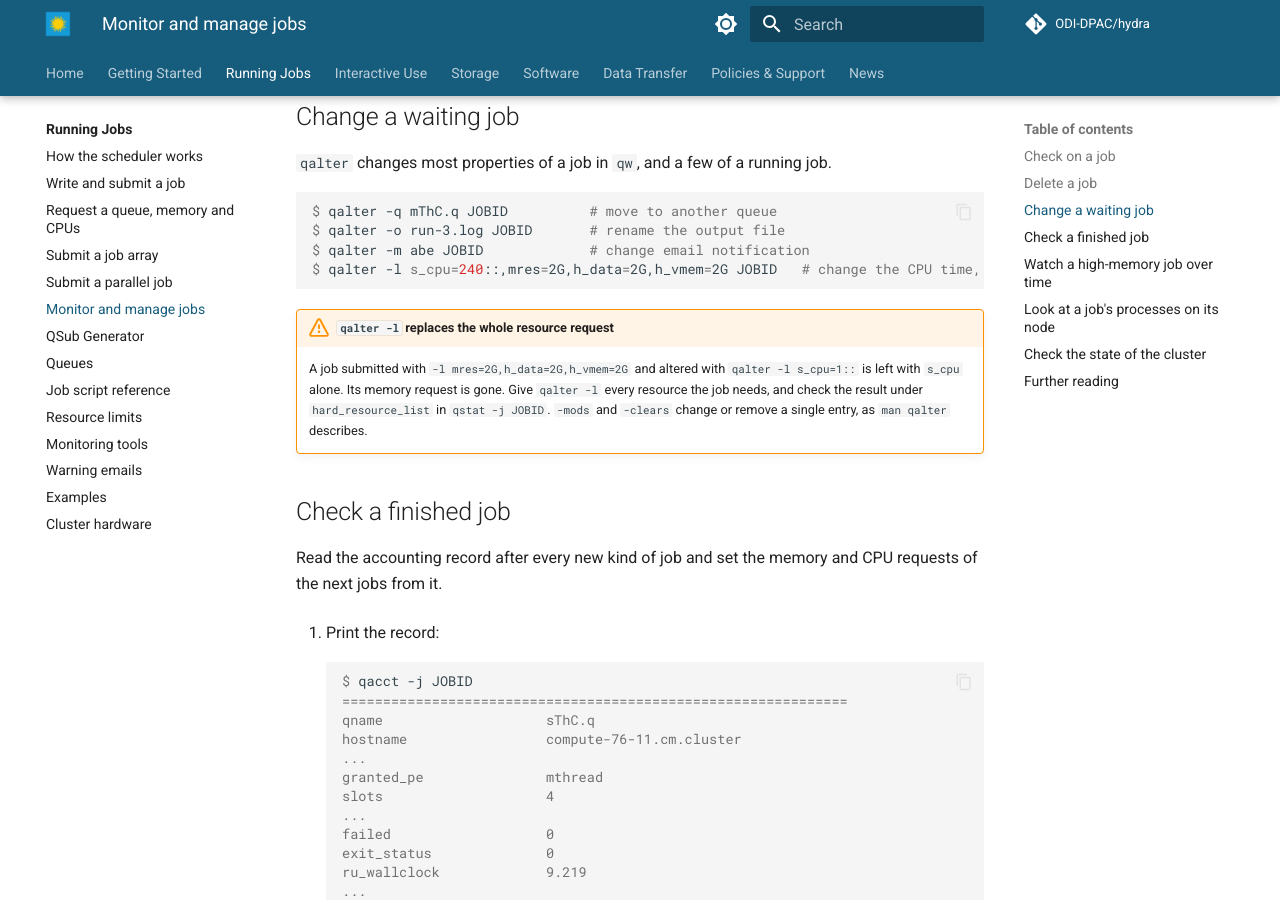
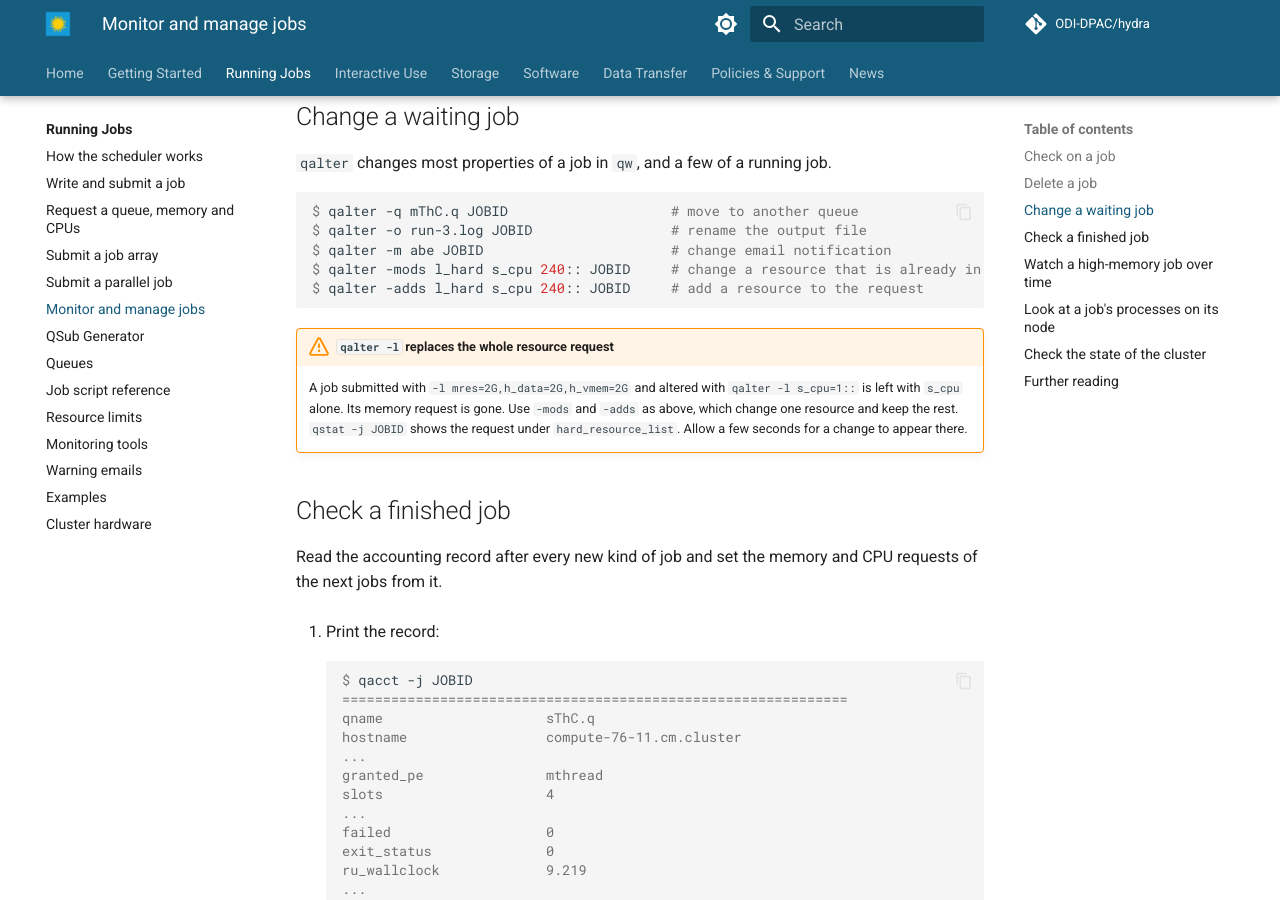
Before and after one commit to ODI-DPAC/hydra, an MkDocs documentation site: the page built from docs/jobs/monitoring.md, in a window 1280 px wide and 900 px high, scrolled down 1536 px. Built offline with MkDocs 1.6.1 and Material for MkDocs 9.7.7, drawn with Linux system fonts in a browser that asks for light colours; comment, search, counter and statistics services are not loaded.

Commit message:
monitoring: change one resource with qalter -mods or -adds

````diff
--- a/docs/jobs/monitoring.md
+++ b/docs/jobs/monitoring.md
@@ -66,15 +66,16 @@ Once a job is submitted, you watch it with `qstat`, change it with `qalter`, del
 `qalter` changes most properties of a job in `qw`, and a few of a running job.
 
 ```console
-$ qalter -q mThC.q JOBID          # move to another queue
-$ qalter -o run-3.log JOBID       # rename the output file
-$ qalter -m abe JOBID             # change email notification
-$ qalter -l s_cpu=240::,mres=2G,h_data=2G,h_vmem=2G JOBID   # change the CPU time, repeating the memory request
+$ qalter -q mThC.q JOBID                    # move to another queue
+$ qalter -o run-3.log JOBID                 # rename the output file
+$ qalter -m abe JOBID                       # change email notification
+$ qalter -mods l_hard s_cpu 240:: JOBID     # change a resource that is already in the request
+$ qalter -adds l_hard s_cpu 240:: JOBID     # add a resource to the request
 ```
 
 !!! warning "`qalter -l` replaces the whole resource request"
 
-    A job submitted with `-l mres=2G,h_data=2G,h_vmem=2G` and altered with `qalter -l s_cpu=1::` is left with `s_cpu` alone. Its memory request is gone. Give `qalter -l` every resource the job needs, and check the result under `hard_resource_list` in `qstat -j JOBID`. `-mods` and `-clears` change or remove a single entry, as `man qalter` describes.
+    A job submitted with `-l mres=2G,h_data=2G,h_vmem=2G` and altered with `qalter -l s_cpu=1::` is left with `s_cpu` alone. Its memory request is gone. Use `-mods` and `-adds` as above, which change one resource and keep the rest. `qstat -j JOBID` shows the request under `hard_resource_list`. Allow a few seconds for a change to appear there.
 
 ## Check a finished job
 
````
